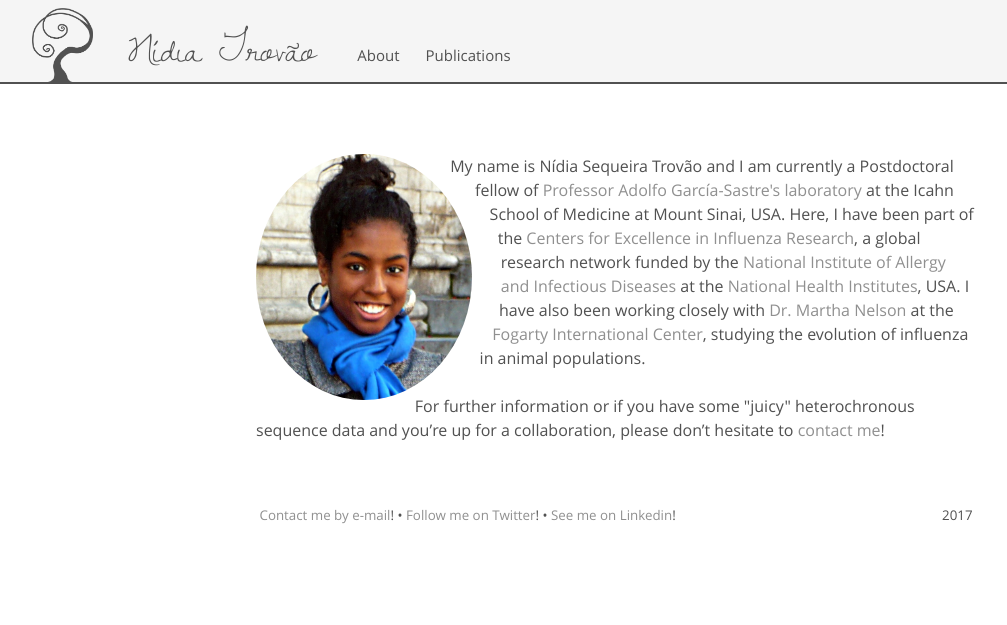
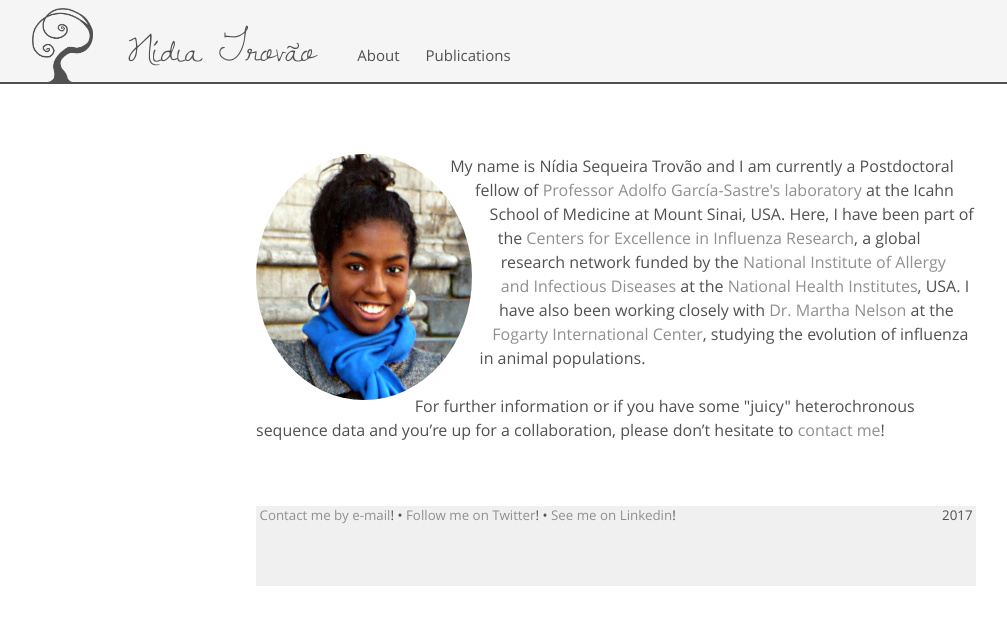
Before and after one commit to nidiatrovao/nidiatrovao.github.io, a Jekyll site: the page built from index.html, in a window 1280 px wide. Shown: the top 625 px of the page, without its empty margins (24-1031 px from the left). Built offline with Jekyll 4.4.1, drawn with Linux system fonts in a browser that asks for light colours.

Commit message:
Update _layout.scss

```diff
--- a/_sass/_layout.scss
+++ b/_sass/_layout.scss
@@ -7,6 +7,7 @@
 }
 
 footer {
-  margin-bottom: 2rem;
+  //margin-bottom: 2rem;
+  padding-bottom: 5rem;
   background-color: #F0F0F0;
 }
```
